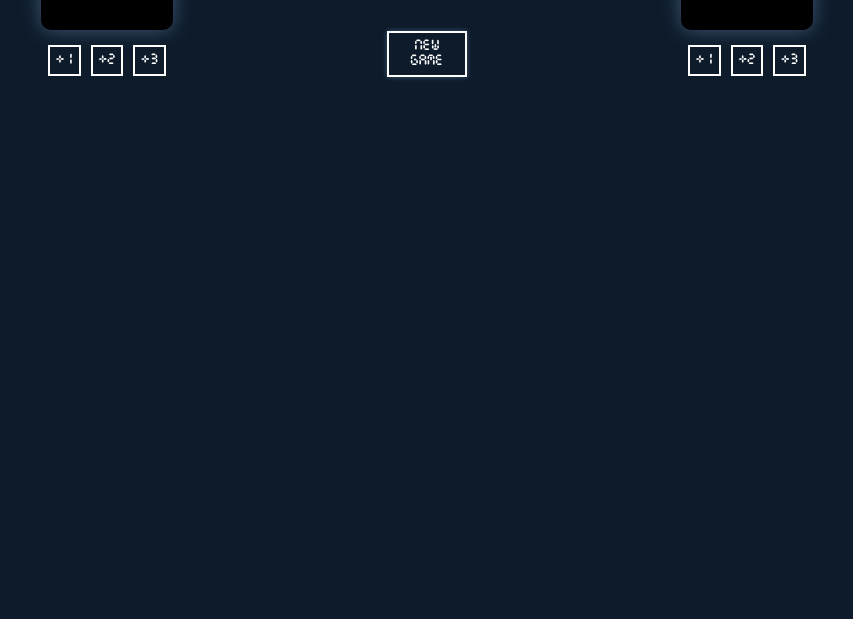
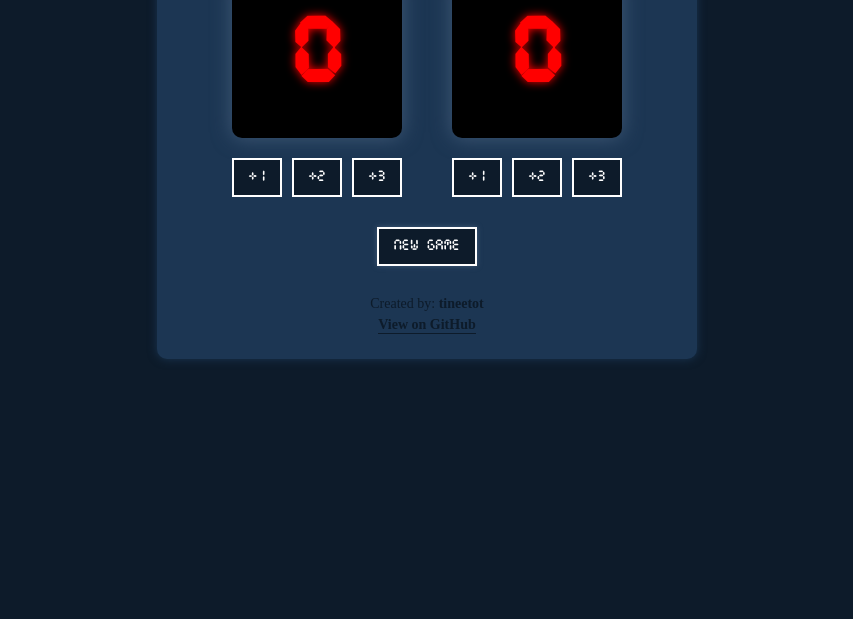
Before and after one commit to tineetot/Basketball-Scoreboard, a website built with Vite: page index.html in a window 1280 px wide. Shown: the part 181-800 px from the top of the page, without its empty margins (213-1066 px from the left). Built offline with nearby package versions, Linux system fonts and the light colour scheme.

Commit message:
fix: align scoreboards and move Refactored HTML nesting to ensure Home and Guest sections are siblings within the flex container. Updated CSS to fix scoreboard alignment, corrected h1 line-height, and styled buttons as a vertical stack below the display.

```diff
--- a/index.css
+++ b/index.css
@@ -8,9 +8,24 @@ body {
 }
 
 .container {
-    display: flex;
-    justify-content: space-around;
+    background-color:#1c3653;
+    width: 500px;
+    margin: 50px auto;
+    height:450px;
+    padding: 20px;
     text-align:center;
+    border-radius:10px;
+    box-shadow:0px 0px 10px#1a3552;
+}
+
+.scoreboard-container {
+    display:flex;
+    flex-direction: row;
+    justify-content:center;
+    align-items:flex-start;
+    gap:50px;
+    margin-bottom:30px;
+
 }
 
 .container h3{
@@ -21,30 +36,45 @@ body {
 }
 .scoreboard {
     background-color: black;
-    width:130px;
+    width:150px;
     height:120px;
-    margin:auto;
+    margin:0 auto 20px;
     color: red;
-    padding: 1px;
+    padding: 20px 10px;
     border-radius:10px;
     font-family:"timer";
     box-shadow: 0px 0px 20px #415a77;
+    display:flex;
+    justify-content:center;
+    align-items: center;
 }
 
 .scoreboard h1 {
-  font-size:50px;
-  text-shadow: 0px 0px 5px red;
+    margin:0;
+    font-size:80px;
+    line-height:normal;
+    text-shadow: 0px 0px 10px red;
 }
 
-button {
-    margin-top: 15px;
-    padding: 6px;
-    border:2px solid white;
-    background-color:#0d1b2a;
-    font-family:"timer";
-    color:white;
+.button-container {
+    display: flex;
+    flex-direction: row;
+    align-items: center;
+    gap: 10px;
+}
+button.addition {
+    margin-top: 0px;
+    padding: 10px;
+    width: 50px;
+    border: 2px solid white;
+    background-color: #0d1b2a;
+    font-family: "timer";
+    color: white;
+    cursor: pointer;
+}
 
-
+button.addition:hover {
+    background-color: #415a77;
 }
 
 .newgame {
@@ -52,4 +82,41 @@ button {
     margin: 1px auto;
     width:80px;
     box-shadow:0px 0px 5px #415a77;
+    background-color: #0d1b2a;
+    font-family: "timer";
+    color: white;
+    cursor: pointer;
+    padding: 10px;
+    width: 100px;
+    border:2px solid white;
 }
+
+#footer {
+    margin-top: 30px;
+    font-size: 14px;
+    text-align: center;
+}
+
+.github-link {
+    display:flex;
+    justify-content:center;
+    align-items:center;
+    margin-top: 5px;
+    gap:8px;
+}
+
+#footer p {
+    color: #0d1b2a;
+    margin-bottom: 5px;
+}
+
+#footer a {
+    color: 0d1b2a;
+    text-decoration: none;
+    font-weight: bold;
+    border-bottom: 1px solid #0d1b2a;
+}
+
+#footer a:hover {
+    color: #04090f;
+}
--- a/index.html
+++ b/index.html
@@ -4,38 +4,38 @@
     </head>
     <body>
         <div class="container">
-            <div>
-                <h3>HOME</h3>
-            <div class="scoreboard"><h1 id="homescore">0</h1>
-            <button class="addition" onclick="addone()">
-                <div> +1 </div>
-                </button>
-                <button class="addition" onclick="addtwo()">
-                <div> +2 </div>
-                </button>
-                <button class="addition" onclick="addthree()">
-                <div> +3 </div>
-                </button>
+            <div class="scoreboard-container">
+                <div class="team-section">
+                    <h3>HOME</h3>
+                    <div class="scoreboard">
+                        <h1 id="homescore">0</h1>
+                    </div>
+                    <div class="button-container">
+                        <button class="addition" onclick="addone()"> +1 </button>
+                        <button class="addition" onclick="addtwo()"> +2 </button>
+                        <button class="addition" onclick="addthree()"> +3 </button>
+                    </div>
+                </div>
+
+                <div class="team-section">
+                    <h3>GUEST</h3>
+                    <div class="scoreboard">
+                        <h1 id="guestscore">0</h1>
+                        </div>
+                        <div class="button-container">
+                        <button class="addition" onclick="gaddone()"> +1 </button>
+                        <button class="addition" onclick="gaddtwo()"> +2 </button>
+                        <button class="addition" onclick="gaddthree()"> +3 </button>
+                    </div>
+                </div>
+            </div> <button class="newgame" onclick="newGame()">NEW GAME</button>
+                <div id="footer">
+                <p>Created by: <strong>tineetot</strong></p>
+                <div class="github-link">
+                <a href="https://github.com/tineetot" target="_blank">View on GitHub</a>
                 </div>
             </div>
-            <div>
-                <h3>GUEST</h3>
-            <div class="scoreboard"><h1 id="guestscore">0</h1>
-            <button class="addition" onclick="gaddone()">
-                <div> +1 </div>
-                </button>
-                <button class="addition" onclick="gaddtwo()">
-                <div> +2 </div>
-                </button>
-                <button class="addition" onclick="gaddthree()">
-                <div> +3 </div>
-                </button>
-
-            </div>
-            </div>
-       </div>
-       <button class="newgame" onclick="newGame()">NEW GAME</button>
-
+        </div>
         <script src="index.js"></script>
     </body>
 </html>
```
Also changed, not shown: github-icon.png (added).
